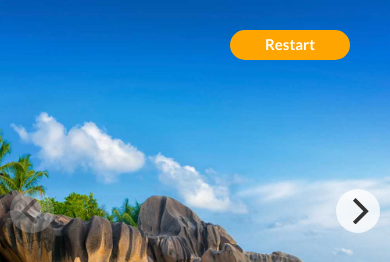
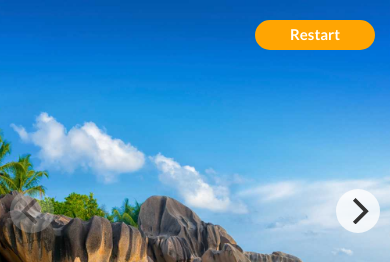
Before and after one commit to paulinastefanska/js-plugins, a plain HTML site: page index.html in a window 390 px wide. Shown: the top 262 px of the page. Drawn offline with Linux system fonts and the light colour scheme; some packages are replaced by stand-ins of ours.

Commit message:
Add media query to restart button

```diff
--- a/sass/style.scss
+++ b/sass/style.scss
@@ -68,6 +68,10 @@ html { overflow-y: scroll; }
 	    weight: bold;
 	    size: 15px;
 	}
+  @media(max-width: 767px) {
+    top: 20px;
+    right: 15px;
+  }
 }
 
 .progress-bar {
```
Also changed, not shown: css/style.css.
